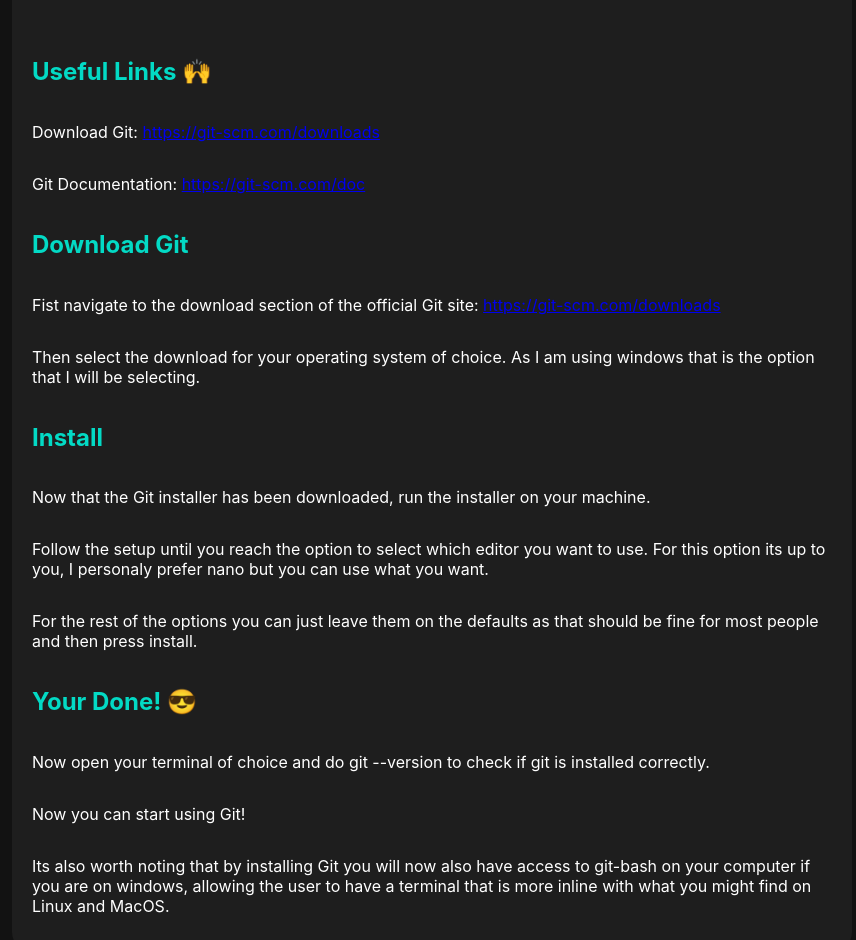
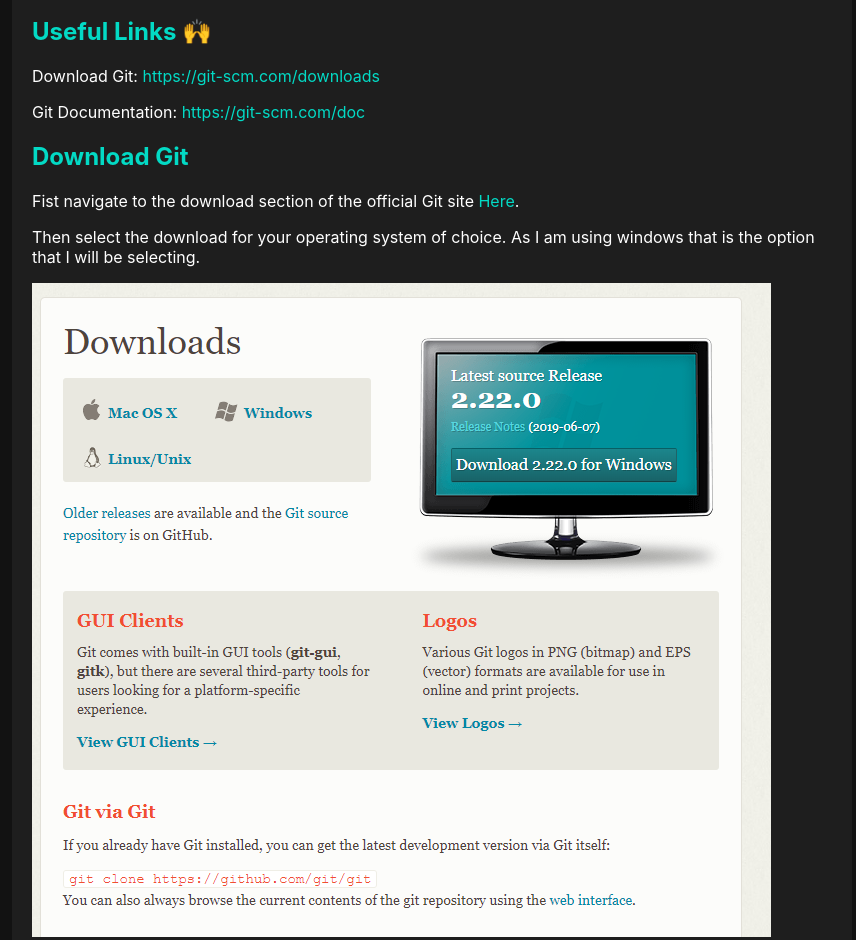
Before and after one commit to ZaphodAndo/personal-site-v1, a website: page app/posts/gitPosts/setupGit.html in a window 1280 px wide. Shown: the part 275-1215 px from the top of the page, without its empty margins (208-1064 px from the left). Drawn offline with nearby package versions, Linux system fonts and the light colour scheme; files that its build step writes are made by us from their sources.

Commit message:
Added first two posts and post styling

```diff
--- a/app/posts/gitPosts/setupGit.html
+++ b/app/posts/gitPosts/setupGit.html
@@ -31,14 +31,17 @@
                     <p>Download Git: <a href="https://git-scm.com/downloads">https://git-scm.com/downloads</a></p>
                     <p>Git Documentation: <a href="https://git-scm.com/doc">https://git-scm.com/doc</a></p>
                     <h2>Download Git</h2>
-                    <p>Fist navigate to the download section of the official Git site: <a href="https://git-scm.com/downloads">https://git-scm.com/downloads</a></p>
+                    <p>Fist navigate to the download section of the official Git site <a href="https://git-scm.com/downloads">Here</a>.</p>
                     <p>Then select the download for your operating system of choice. As I am using windows that is the option that I will be selecting.</p>
+                    <img src="../../images/gitPosts/setupGitPic1.PNG">
                     <h2>Install</h2>
                     <p>Now that the Git installer has been downloaded, run the installer on your machine.</p>
                     <p>Follow the setup until you reach the option to select which editor you want to use. For this option its up to you, I personaly prefer nano but you can use what you want.</p>
+                    <img src="../../images/gitPosts/setupGitPic2.PNG">
                     <p>For the rest of the options you can just leave them on the defaults as that should be fine for most people and then press install.</p>
                     <h2>Your Done! 😎</h2>
-                    <p>Now open your terminal of choice and do git --version to check if git is installed correctly.</p>
+                    <p>Now open your terminal of choice and run the command "git --version" to check if git is installed correctly.</p>
+                    <img src="../../images/gitPosts/setupGitPic3.PNG">
                     <p>Now you can start using Git!</p>
                     <p>Its also worth noting that by installing Git you will now also have access to git-bash on your computer if you are on windows, allowing the user to have a terminal that is more inline with what you might find on Linux and MacOS.</p>
                 </div>
--- a/app/scss/Post.scss
+++ b/app/scss/Post.scss
@@ -12,6 +12,7 @@
         padding: 20px;
         border-radius: 20px;
         margin-top: 10px;
+        margin-bottom: 10px;
         max-width: 800px;
 
         .info {
@@ -42,11 +43,6 @@
         }
 
         .content {
-            align-self: center;
-            display: flex;
-            flex-direction: column;
-            margin-top: 40px;
-
             p {
                 color: $text-colour;
             }
@@ -54,6 +50,14 @@
             h2 {
                 color: $secondary-colour;
             }
+
+            a {
+                text-decoration: none;
+                color: $secondary-colour;
+            }
+            a:hover {
+                color: $primary-colour;
+            }
         }
     }
 }
--- a/app/scss/index.scss
+++ b/app/scss/index.scss
@@ -18,6 +18,7 @@
         display: flex;
         justify-content: center;
         margin-top: 20px;
+        margin-bottom: 20px;
 
         .posts {
             align-self: center;
```
Also changed, not shown: app/posts/memePosts/originalMeme.html (+1 -1 lines), app/images/gitPosts/setupGitPic1.PNG (added), app/images/gitPosts/setupGitPic2.PNG (added), app/images/gitPosts/setupGitPic3.PNG (added).
